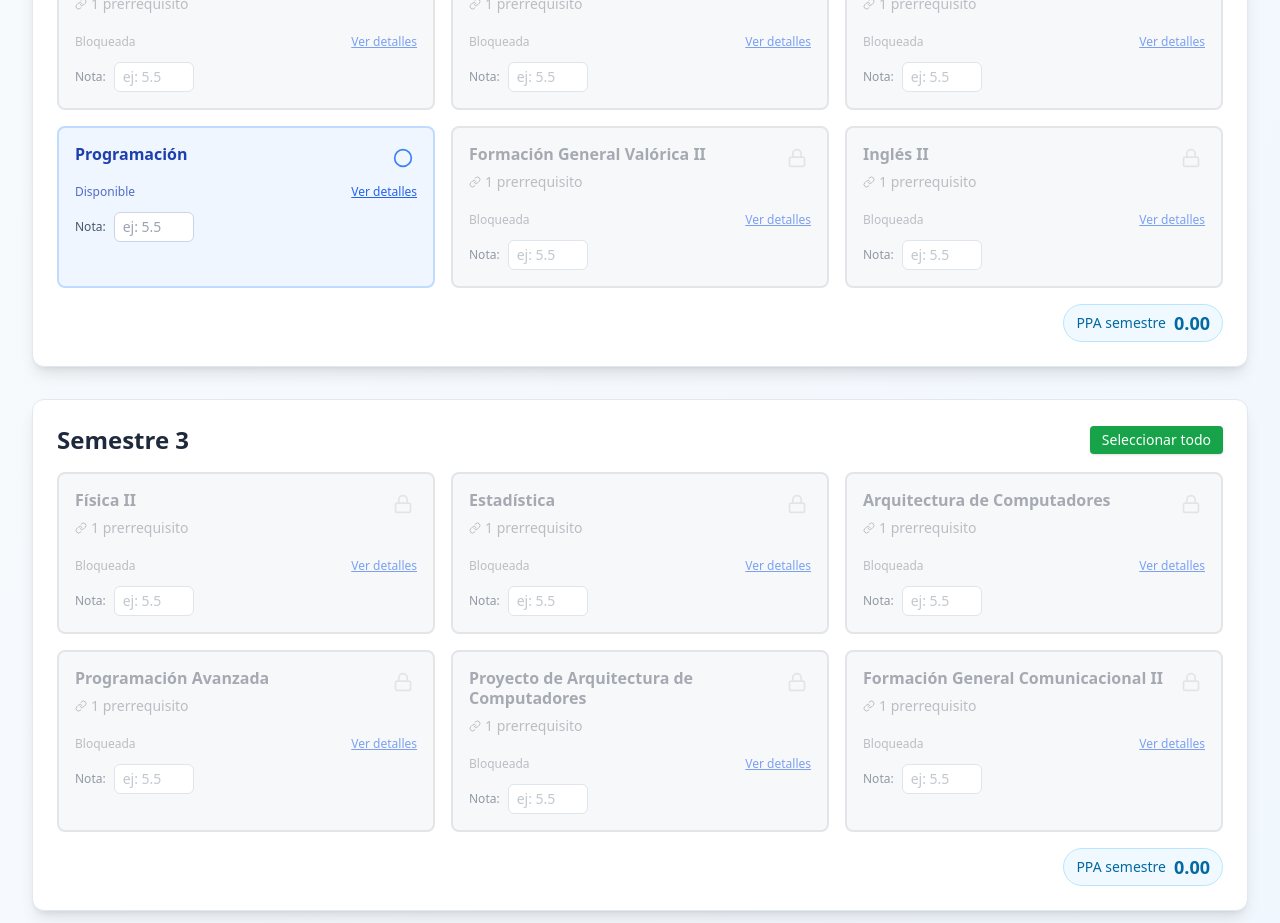
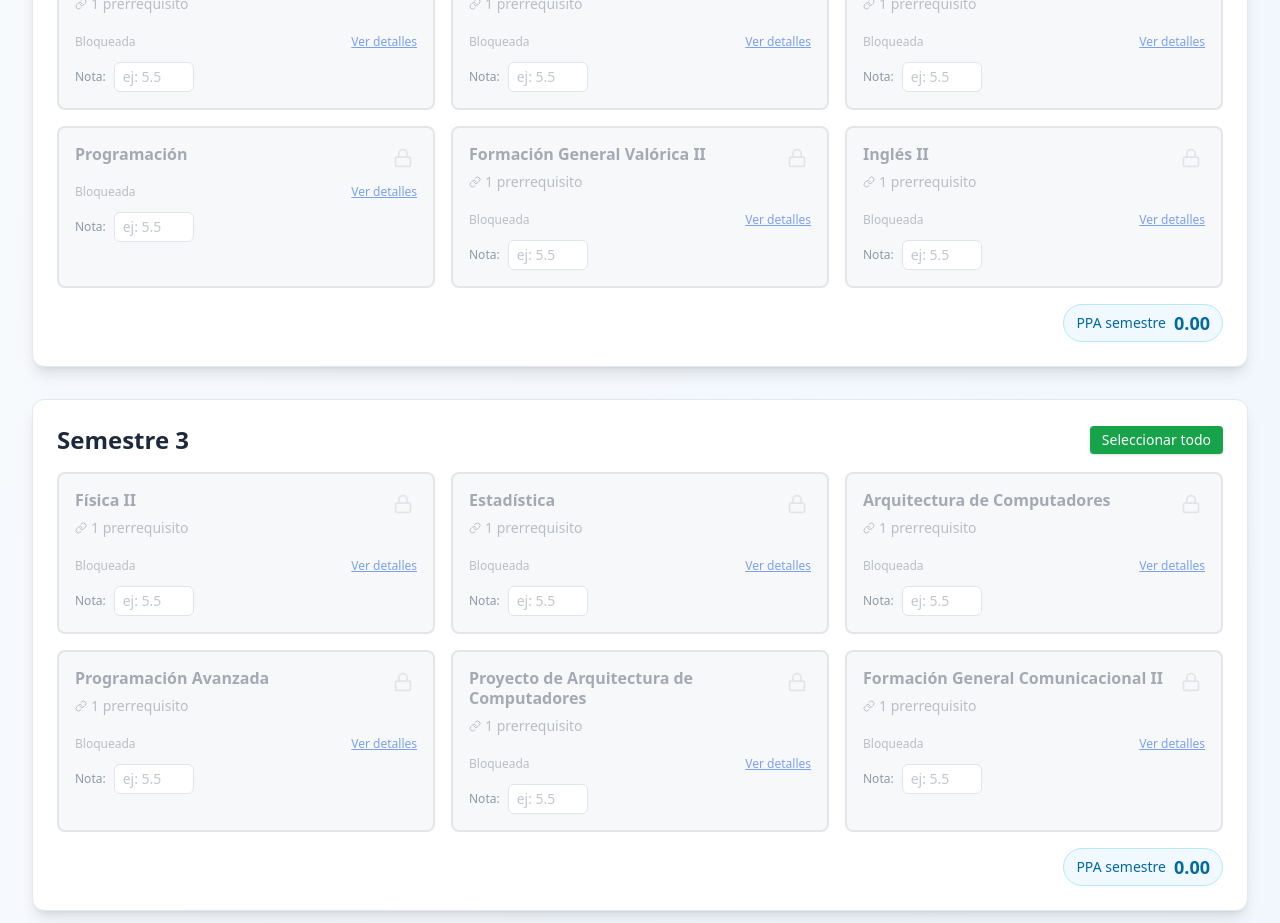
Before and after one commit to Mayisus06/Malla_Curricular_ingeneria_informatica_ucn, a React (Vite) app: page / in a window 1280 px wide. Shown: the part 1300-2223 px from the top of the page. Built offline with nearby package versions, Linux system fonts and the light colour scheme.

Commit message:
feat(prerrequisitos): prerequisito fantasma para “programacion” desbloqueado con 1 ramo aprobado del semestre 1
feat(prerrequisitos): prerequisito fantasma para “programacion” desbloqueado con 1 ramo aprobado del semestre 1

```diff
--- a/src/App.tsx
+++ b/src/App.tsx
@@ -89,8 +89,19 @@ function App() {
       .every(s => completedNorm.has(norm(s.name)));
   };
 
+  // nuevo helper: verificar si hay al menos un ramo aprobado en un semestre dado
+  const hasAnyApprovedInSemester = (semNumber: number, completed: Set<string>) => {
+    const completedNorm = new Set(Array.from(completed).map(norm));
+    return getAllSubjects().some(s => s.semester === semNumber && completedNorm.has(norm(s.name)));
+  };
+
   // disponibilidad de ramo
   const isSubjectAvailable = (subject: Subject): boolean => {
+    // prerequisito fantasma: programacion requiere >= 1 ramo aprobado del semestre 1
+    if (eq(subject.name, 'Programación') && !hasAnyApprovedInSemester(1, completedSubjects)) {
+      return false;
+    }
+
     if (requiresFirstThreeCompleted(subject) && !hasApprovedUpToSemester(3, completedSubjects)) {
       return false;
     }
@@ -118,6 +129,7 @@ function App() {
     while (changed) {
       changed = false;
 
+      // cascada para regla de 3 primeros semestres (electivo prof / emprendimiento)
       if (!hasApprovedUpToSemester(3, completed)) {
         for (const s of getAllSubjects()) {
           if ((isProfessionalElective(s) || isEmprendimiento(s)) && completed.has(s.name)) {
@@ -128,6 +140,18 @@ function App() {
         }
       }
 
+      // cascada para prerequisito fantasma de programacion: si ya no hay ramos aprobados del sem 1, se quita
+      if (!hasAnyApprovedInSemester(1, completed)) {
+        for (const s of getAllSubjects()) {
+          if (eq(s.name, 'Programación') && completed.has(s.name)) {
+            completed.delete(s.name);
+            toRemove.add(s.name);
+            changed = true;
+          }
+        }
+      }
+
+      // reglas normales: si un ramo deja de cumplir sus prerequisitos reales, se desmarca
       for (const s of getAllSubjects()) {
         if (!completed.has(s.name)) continue;
         const prereqs = (s.prerequisites || []).filter(pr => !isMetaAllPrevSemesters(pr));
@@ -139,6 +163,7 @@ function App() {
         }
       }
 
+      // reglas meta: "semestres anteriores"
       for (const s of getAllSubjects()) {
         if (!completed.has(s.name)) continue;
         const hasMeta = (s.prerequisites || []).some(isMetaAllPrevSemesters);
@@ -149,6 +174,7 @@ function App() {
         }
       }
 
+      // regla combinada general
       for (const s of getAllSubjects()) {
         if (!completed.has(s.name)) continue;
         const prereqs = s.prerequisites || [];
--- a/src/main.tsx
+++ b/src/main.tsx
@@ -10,5 +10,5 @@ ReactDOM.createRoot(rootEl).render(
   </React.StrictMode>
 )
 
-// (opcional) si por alguna razón queda el boot, lo removemos
+// (opcional) si por alguna razon queda el boot, lo removemos
 queueMicrotask(() => document.getElementById('boot')?.remove())
```
